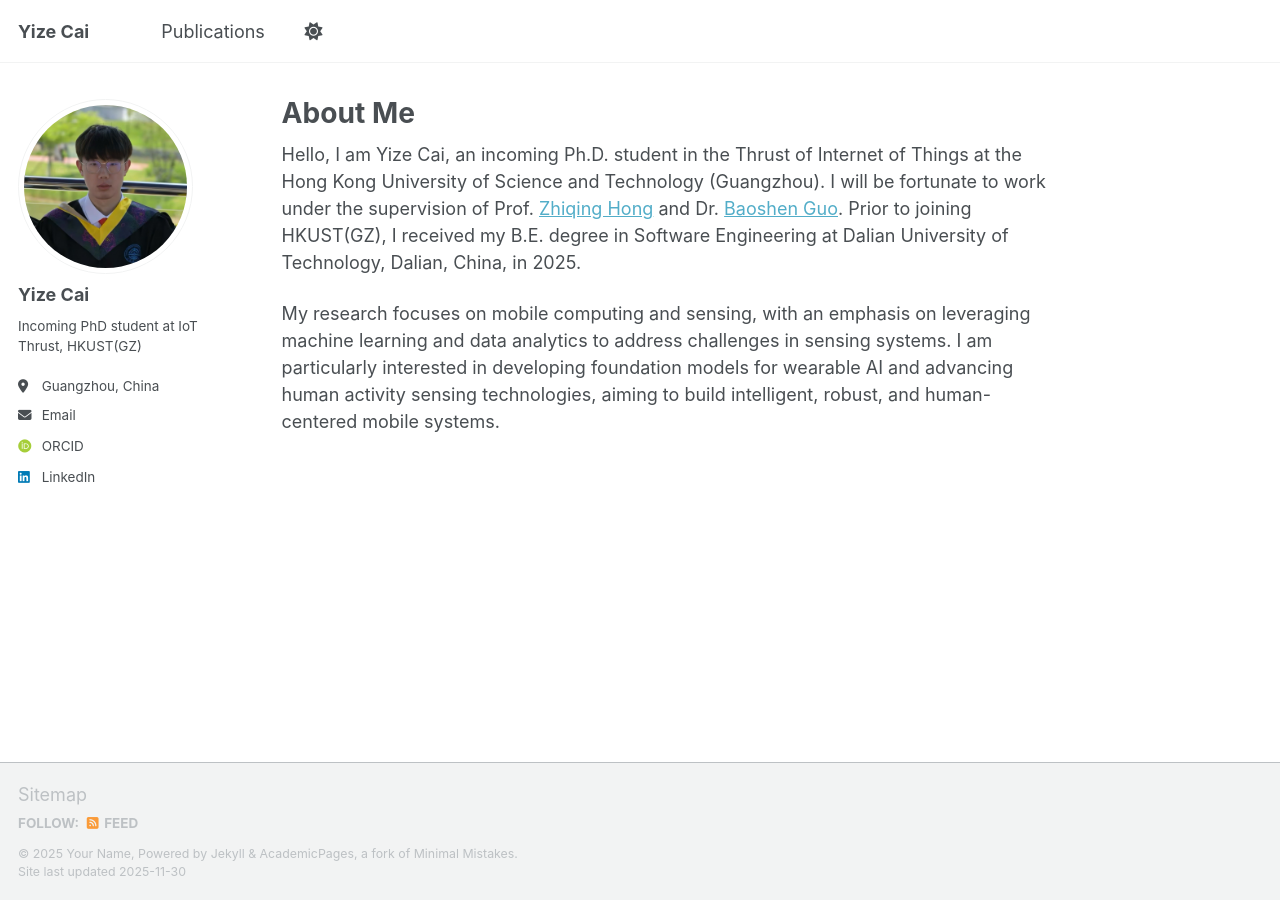
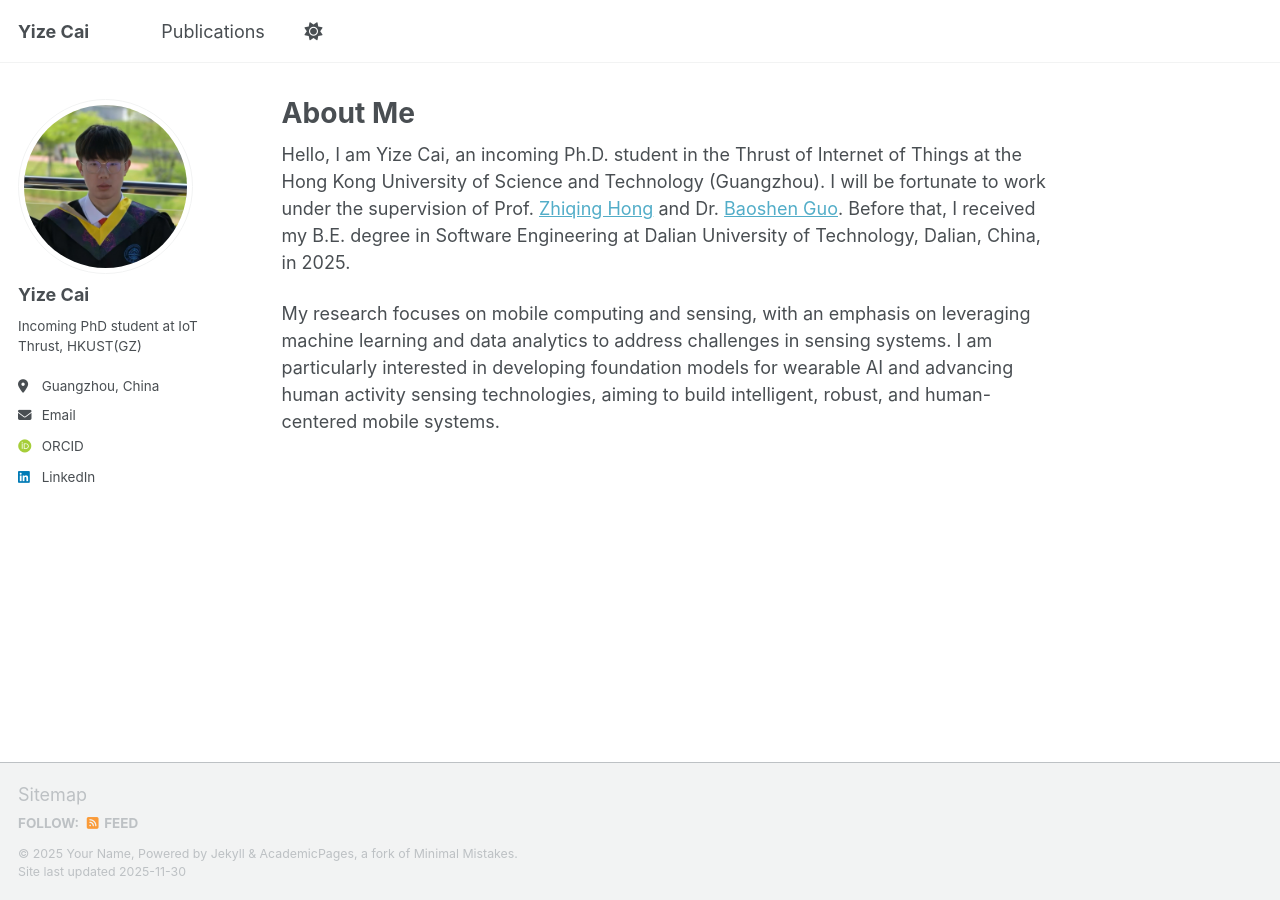
Before and after one commit to saiketa/saiketa.github.io, a Jekyll site: the page built from _pages/about.md, in a window 1280 px wide. Built offline with Jekyll 4.4.1, drawn with Linux system fonts in a browser that asks for light colours; some web fonts are replaced; a script bundle is joined from its source files by our own code; library files that are not in the unit come from our copies.

Commit message:
Update about.md

```diff
--- a/_pages/about.md
+++ b/_pages/about.md
@@ -7,6 +7,6 @@ redirect_from:
   - /about.html
 ---
 
-Hello, I am Yize Cai, an incoming Ph.D. student in the Thrust of Internet of Things at the Hong Kong University of Science and Technology (Guangzhou). I will be fortunate to work under the supervision of Prof. [Zhiqing Hong](http://www.zhiqinghong.one/) and Dr. [Baoshen Guo](https://baoshenguo.com/). Prior to joining HKUST(GZ), I received my B.E. degree in Software Engineering at Dalian University of Technology, Dalian, China, in 2025.
+Hello, I am Yize Cai, an incoming Ph.D. student in the Thrust of Internet of Things at the Hong Kong University of Science and Technology (Guangzhou). I will be fortunate to work under the supervision of Prof. [Zhiqing Hong](http://www.zhiqinghong.one/) and Dr. [Baoshen Guo](https://baoshenguo.com/). Before that, I received my B.E. degree in Software Engineering at Dalian University of Technology, Dalian, China, in 2025.
 
 My research focuses on mobile computing and sensing, with an emphasis on leveraging machine learning and data analytics to address challenges in sensing systems. I am particularly interested in developing foundation models for wearable AI and advancing human activity sensing technologies, aiming to build intelligent, robust, and human-centered mobile systems.
```
